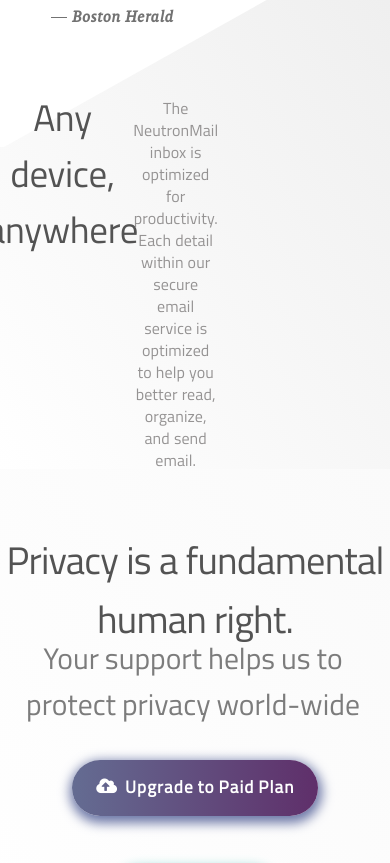
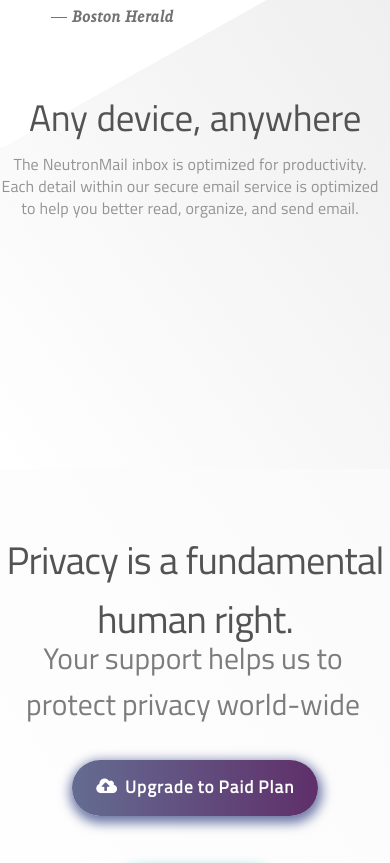
Before and after one commit to BarikQ/NeutronMail, a plain HTML site: page index.html in a window 390 px wide. Shown: the part 2815-3678 px from the top of the page. Drawn offline with Linux system fonts and the light colour scheme.

Commit message:
Update style.css

```diff
--- a/style.css
+++ b/style.css
@@ -1528,10 +1528,6 @@
         width: inherit;
         text-align: center;
         margin: 0;
-        display: flex;
-        justify-content: center;
-        top: 0;
-        right: 0;
     }
 
     .device-btns{
```
